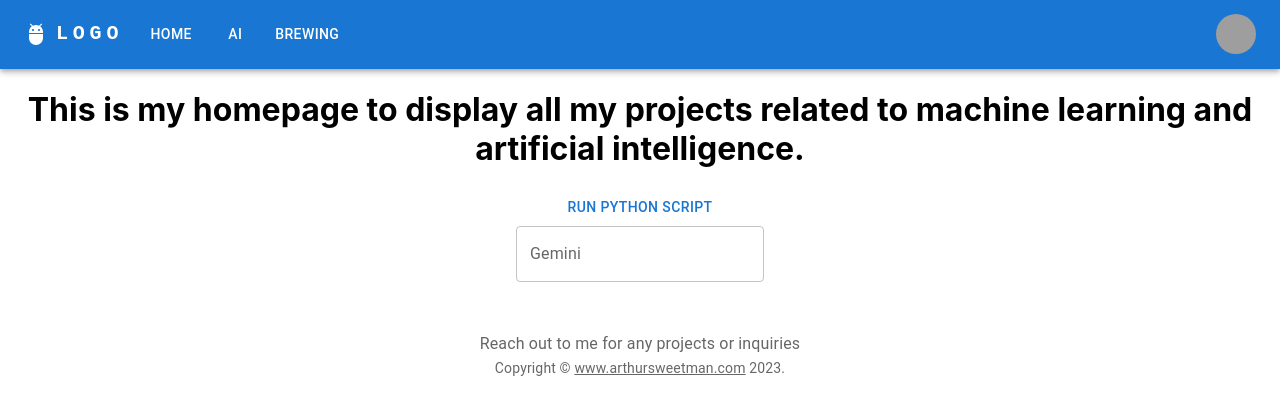
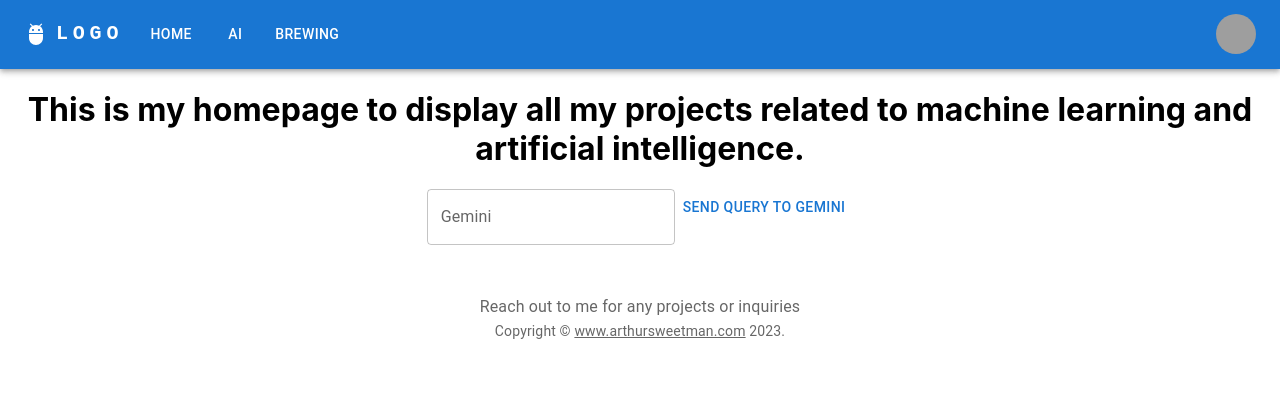
Before and after one commit to arthursweetman/arthursweetman.com, a React (Create React App) app: page /artificial-intelligence in a window 1280 px wide. Shown: the top 414 px of the page. Built offline with nearby package versions, Linux system fonts and the light colour scheme; grey boxes are pictures that could not be loaded.

Commit message:
Set up ability to send queries to Flask backend

```diff
--- a/src/pages/artificial-intelligence.js
+++ b/src/pages/artificial-intelligence.js
@@ -20,6 +20,7 @@ import { createTheme, ThemeProvider } from '@mui/material/styles';
 
 export default function ArtificialIntelligence() {
     const [scriptResult, setScriptResult] = React.useState('');
+    const [inputData, setInputData] = React.useState('');
 
     const MarkdownComponent = ({text}) => {
         return (
@@ -29,14 +30,22 @@ export default function ArtificialIntelligence() {
         );
     }
 
-    const runPythonScript = async () => {
+    const sendDataToServer = async ({}) => {
         try {
-            const response = await fetch('http://localhost:5000/api/run-script');
+            const response = await fetch('http://localhost:5000/api/send-data', {
+            method: 'POST',
+            headers: {
+                'Content-Type': 'text/plain',
+            },
+            body: inputData,
+            });
+
             const data = await response.json();
-            console.log(data)
-            setScriptResult(data.result);
+            console.log(data);
+            setScriptResult(data.result)
         } catch (error) {
-            console.error('Error running Python script:', error);
+            console.error('Error sending data to server:', error);
+            setScriptResult(error)
         }
     };
 
@@ -46,14 +55,16 @@ export default function ArtificialIntelligence() {
             <h1>
                 This is my homepage to display all my projects related to machine learning and artificial intelligence.
             </h1>
-            <Button onClick={runPythonScript}>
-                Run Python Script
-            </Button>
             <MarkdownComponent text={scriptResult} />
             <TextField
                 label="Gemini"
                 size="large"
+                value={inputData}
+                onChange={(e) => setInputData(e.target.value)}
             />
+            <Button onClick={sendDataToServer}>
+                Send query to Gemini
+            </Button>
         </>
     );
 }
```
